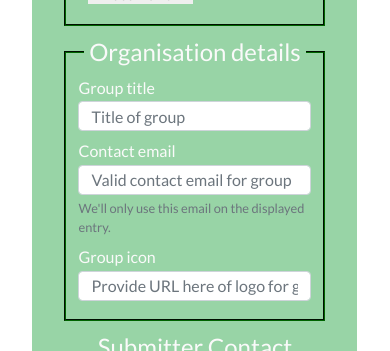
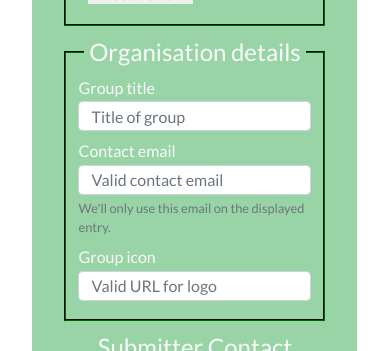
Before and after one commit to tubaman48/CI-MS1-local-wind-groups, a plain HTML site: page changes.html in a window 390 px wide. Shown: the part 850-1201 px from the top of the page. Drawn offline with nearby package versions, Linux system fonts and the light colour scheme.

Commit message:
late UX fix for cropped placeholder text on form on mobiles

```diff
--- a/changes.html
+++ b/changes.html
@@ -125,13 +125,13 @@
                                         <div class="form-group">
                                             <label for="contactEmail" class="label-margin-bottom">Contact email</label><br>
                                             <input type="email" class="form-control" id="contactEmail" aria-describedby="contactEmailHelp"
-                                                placeholder="Valid contact email for group">
+                                                placeholder="Valid contact email">
                                             <small id="contactEmailHelp" class="form-text text-muted">We'll only use this email on the displayed entry.</small>
                                         </div>
                                         <div class="form-group">
                                             <label for="gIcon" class="label-margin-bottom">Group icon</label><br>
                                             <input type="url" class="form-control" id="gIcon" name="group_icon" required
-                                                placeholder="Provide URL here of logo for group">
+                                                placeholder="Valid URL for logo">
                                         </div>
                                     </fieldset>
                                     <fieldset>
```
Also changed, not shown: 1 other file.
